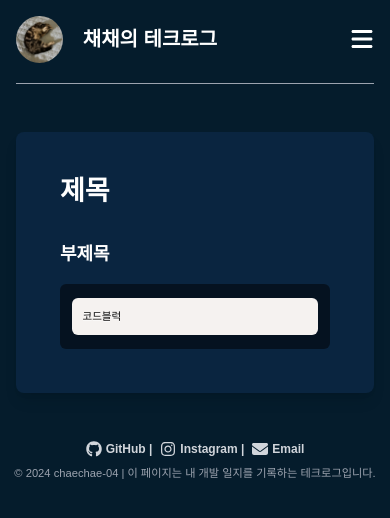
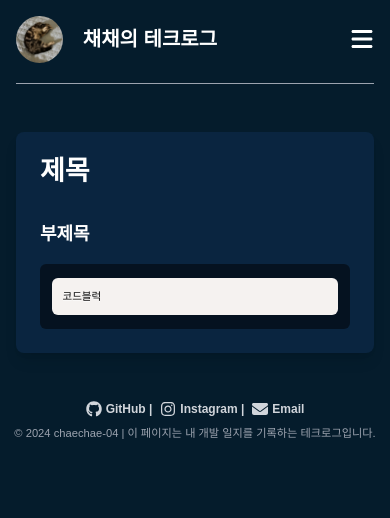
Before and after one commit to chaechae-04/chaechae, a Next.js app: page /posts/20241212-1 in a window 390 px wide. Shown: the top 518 px of the page. Built offline with nearby package versions, Linux system fonts and the light colour scheme; no server answers.

Commit message:
add : Markdown Post Mobile margin-0

```diff
--- a/app/components/MarkdownRender.tsx
+++ b/app/components/MarkdownRender.tsx
@@ -7,7 +7,7 @@ import { MarkdownProps } from '@/types/post'
 
 const MarkdownRenderer = ({ content }: MarkdownProps ) => {
     return (
-        <div className="m-5">
+        <div className="m-0 md:m-5 lg:m-5 xl:m-5">
             <ReactMarkdown
                 remarkPlugins={[remarkGfm]}
                 rehypePlugins={[rehypeRaw]}
```
